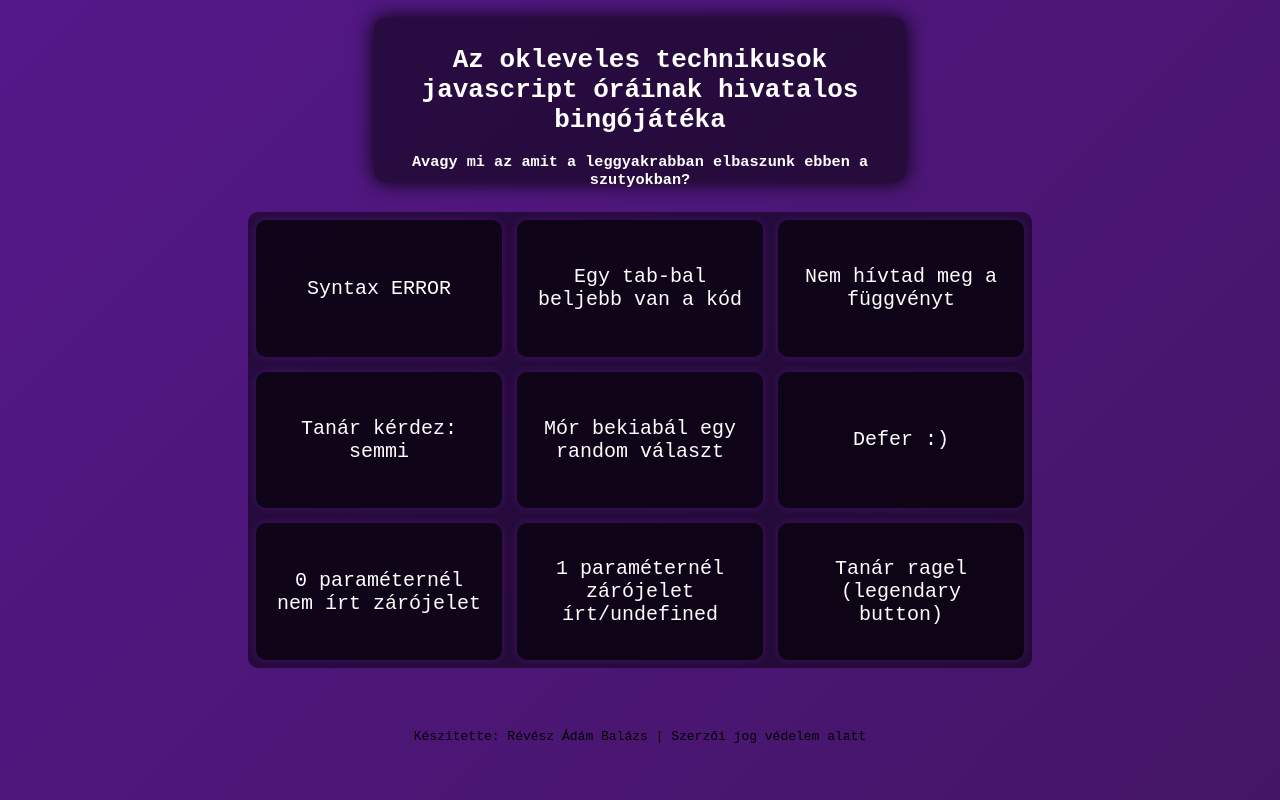
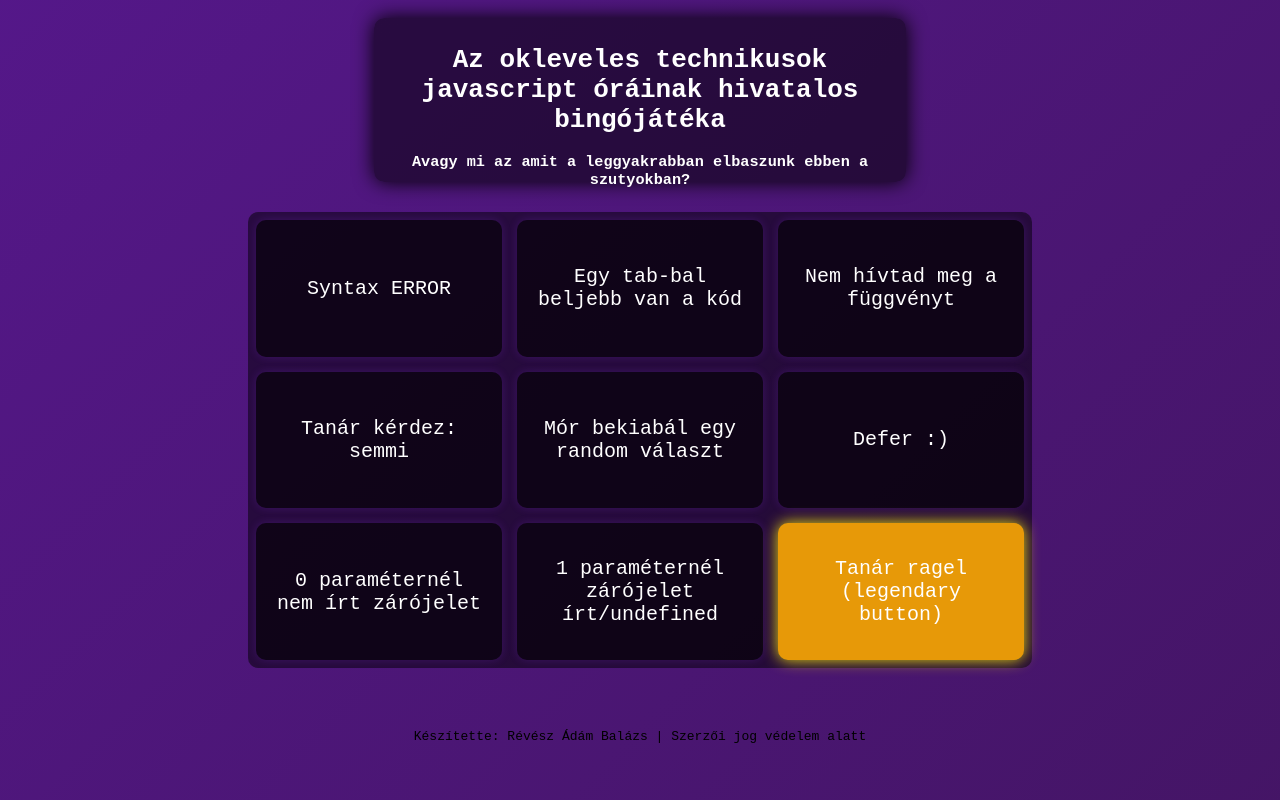
Before and after one commit to bAZSIA/PollakBingo.io, a plain HTML site: page index.html in a window 1280 px wide. Drawn offline with Linux system fonts and the light colour scheme.

Commit message:
Update index.html
asd

```diff
--- a/index.html
+++ b/index.html
@@ -27,7 +27,7 @@
         <button class="bongo-button" data-id="mezo6">Defer :)</button>
         <button class="bongo-button" data-id="mezo7">0 paraméternél nem írt zárójelet</button>
         <button class="bongo-button" data-id="mezo8">1 paraméternél zárójelet írt/undefined</button>
-        <button class="bongo-button" data-id="mezo9">Tanár ragel<br>(legendary button)</button>
+        <button class="bongo-button" style="background-color: #e79908; box-shadow: 0 0 15px rgba(243, 228, 11, 0.959);" data-id="mezo9">Tanár ragel<br>(legendary button)</button>
     </div>
 
     <div class="Kesz-table" id="gratulaloAblak">
```
